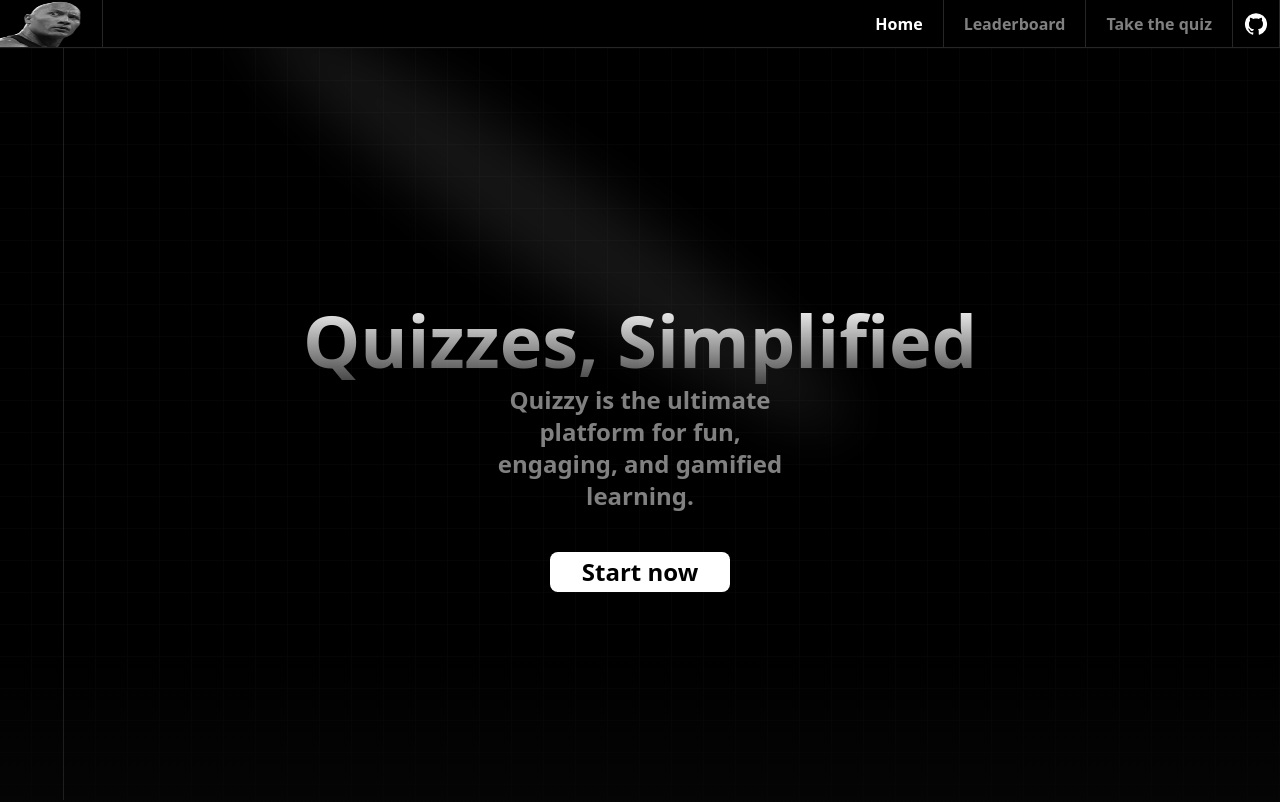
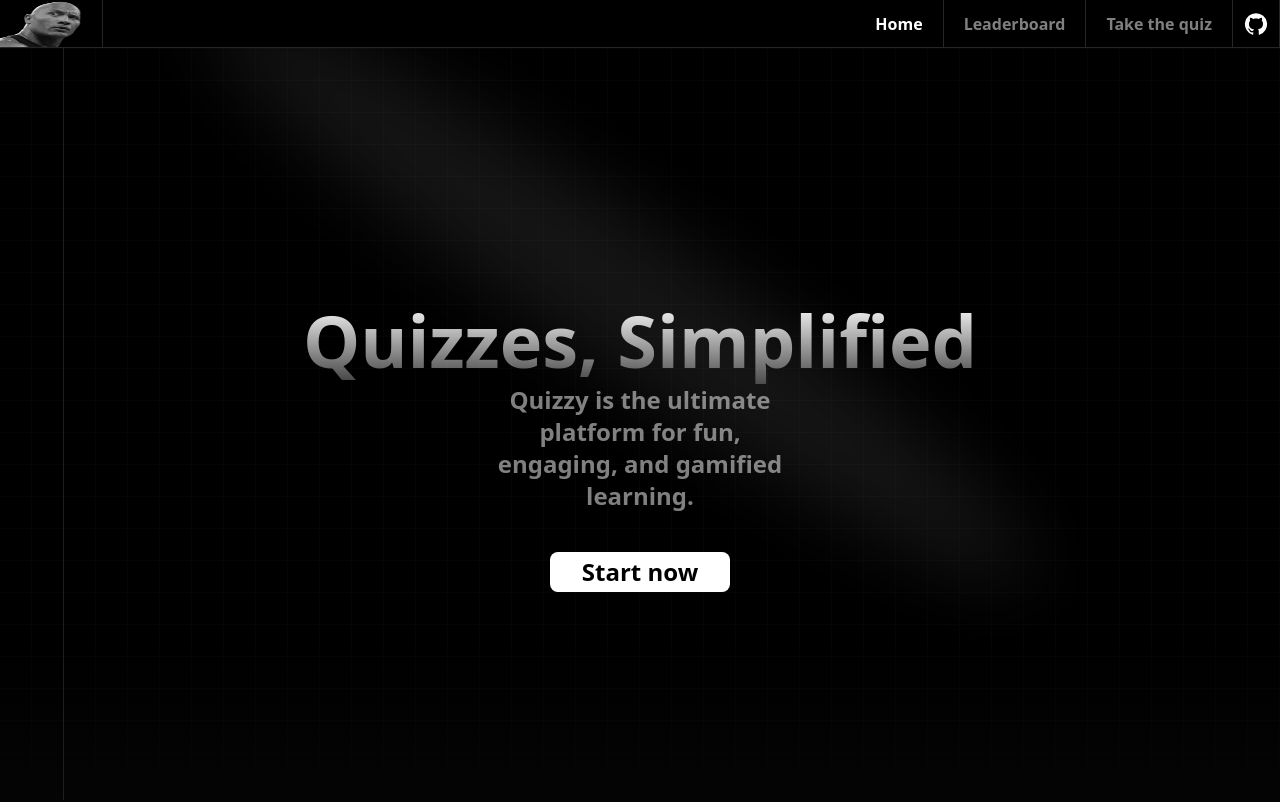
Before and after one commit to gopher93185789/quizzy, a Next.js app: page / in a window 1280 px wide. Shown: the top 802 px of the page. Built offline with nearby package versions, Linux system fonts and the light colour scheme.

Commit message:
update spotlight effect

```diff
--- a/src/app/globals.css
+++ b/src/app/globals.css
@@ -32,3 +32,24 @@
     transform: translateY(0);
   }
 }
+
+@keyframes spotlightFade {
+    0% {
+        opacity: 0;
+        transform: scale(1);
+    }
+    100% {
+        opacity: 1;
+        transform: scale(1.1);
+    }
+}
+
+.animate-spotlight {
+    pointer-events: none;
+    position: absolute;
+    z-index: 1;
+    height: 169%;
+    width: 138%;
+    opacity: 0;
+    animation: spotlightFade 1.8s ease-out forwards;
+}
--- a/src/app/page.tsx
+++ b/src/app/page.tsx
@@ -8,8 +8,9 @@
       <div className="fixed hidden sm:flex z-10 left-0  h-full w-16 border border-white/10 border-l-0 border-y-0"></div>
 
       <div className="w-full h-[400px] sm:h-[800px] overflow-hidden  relative bg-grid flex sm:items-center justify-center">
-        <div className="absolute -top-24 left-48 h-1/2 aspect-video opacity-40">
+        <div className="absolute -top-24 left-32 h-1/2 aspect-video opacity-40">
           <svg
+            className="animate-spotlight delay-100"
             xmlns="http://www.w3.org/2000/svg"
             viewBox="0 0 3787 2842"
             fill="none"
@@ -60,7 +61,10 @@
             learning.
           </p>
 
-          <Link href={"/quiz"} className="text-black font-bold mt-5 sm:mt-10 py-1 px-8 text-2xl rounded-lg bg-white hover:bg-white/70 ease-in-out duration-300">
+          <Link
+            href={"/quiz"}
+            className="text-black font-bold mt-5 sm:mt-10 py-1 px-8 text-2xl rounded-lg bg-white hover:bg-white/70 ease-in-out duration-300"
+          >
             Start now
           </Link>
         </div>
```
